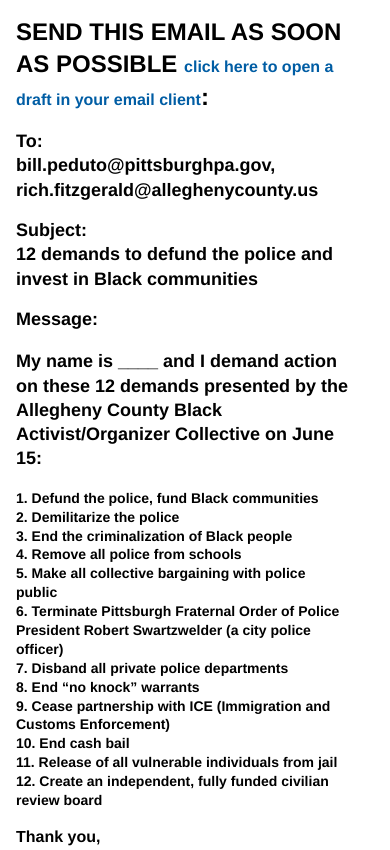
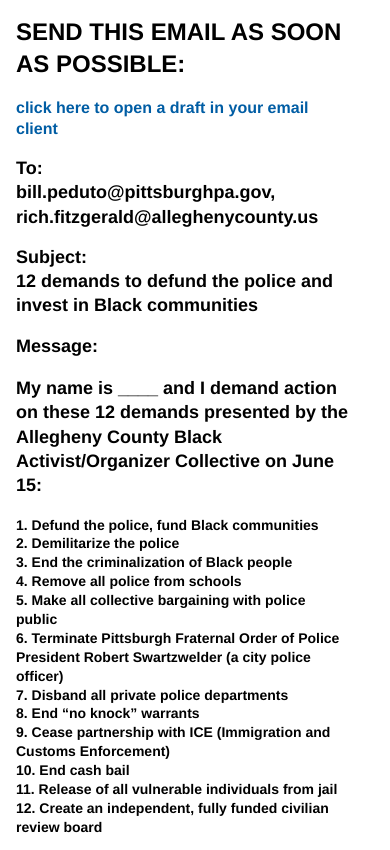
Before and after one commit to laras126/zines, a website: page juneteenth-flyer/index.html in a window 390 px wide. Shown: the top 850 px of the page. Drawn offline with Linux system fonts and the light colour scheme.

Commit message:
fix: media query + add mailto link

```diff
--- a/juneteenth-flyer/index.html
+++ b/juneteenth-flyer/index.html
@@ -21,7 +21,8 @@
 				<div class="background">
 				</div>
 				<div class="text js-Flyer">
-					<h3 class="lrv-u-font-size-24">SEND THIS EMAIL AS SOON AS POSSIBLE <a class="a-hidden@print" href="mailto:bill.peduto@pittsburghpa.gov,rich.fitzgerald@alleghenycounty.us?subject=12%20demands%20to%20defund%20the%20police%20and%20invest%20in%20Black%20communities&body=Hello%2C%0A%0AMy%20name%20is%20___%2C%20and%20I%20support%20these%2012%20demands%20presented%20by%20the%20Allegheny%20County%20Black%20Activist%20and%20Organizer%20Collective%20on%20June%2015%3A%0A%0ADefund%20the%20police%2C%20fund%20Black%20communities%0ADemilitarize%20the%20police%0AEnd%20the%20criminalization%20of%20Black%20people%0ARemove%20all%20police%20from%20schools%0AMake%20all%20collective%20bargaining%20with%20police%20public%0ATerminate%20Pittsburgh%20Fraternal%20Order%20of%20Police%20President%20Robert%20Swartzwelder%20(a%20city%20police%20officer)%0ADisband%20all%20private%20police%20departments%0AEnd%20%E2%80%9Cno%20knock%E2%80%9D%20warrants%0ACease%20partnership%20with%20ICE%20(Immigration%20and%20Customs%20Enforcement)%0AEnd%20cash%20bail%0ARelease%20of%20all%20vulnerable%20individuals%20from%20jail%0ACreate%20an%20independent%2C%20fully%20funded%20civilian%20review%20board%0A%0AThank%20you%2C%0A%0A%5BNAME%5D%0A%5BADDRESS%5D">click here to open a draft in your email client</a>:</h3>
+					<h3 class="lrv-u-font-size-24">SEND THIS EMAIL AS SOON AS POSSIBLE:</h3>
+					<p><a class="a-hidden@print" href="mailto:bill.peduto@pittsburghpa.gov,rich.fitzgerald@alleghenycounty.us?subject=12%20demands%20to%20defund%20the%20police%20and%20invest%20in%20Black%20communities&body=Hello%2C%0A%0AMy%20name%20is%20___%2C%20and%20I%20support%20these%2012%20demands%20presented%20by%20the%20Allegheny%20County%20Black%20Activist%20and%20Organizer%20Collective%20on%20June%2015%3A%0A%0ADefund%20the%20police%2C%20fund%20Black%20communities%0ADemilitarize%20the%20police%0AEnd%20the%20criminalization%20of%20Black%20people%0ARemove%20all%20police%20from%20schools%0AMake%20all%20collective%20bargaining%20with%20police%20public%0ATerminate%20Pittsburgh%20Fraternal%20Order%20of%20Police%20President%20Robert%20Swartzwelder%20(a%20city%20police%20officer)%0ADisband%20all%20private%20police%20departments%0AEnd%20%E2%80%9Cno%20knock%E2%80%9D%20warrants%0ACease%20partnership%20with%20ICE%20(Immigration%20and%20Customs%20Enforcement)%0AEnd%20cash%20bail%0ARelease%20of%20all%20vulnerable%20individuals%20from%20jail%0ACreate%20an%20independent%2C%20fully%20funded%20civilian%20review%20board%0A%0AThank%20you%2C%0A%0A%5BNAME%5D%0A%5BADDRESS%5D">click here to open a draft in your email client</a></p>
 					<h3 class="lrv-u-font-size-18 lrv-u-margin-t-1">To:<br> bill.peduto@pittsburghpa.gov, rich.fitzgerald@alleghenycounty.us</h3>
 					<h3 class="lrv-u-font-size-18 lrv-u-margin-t-1">Subject:<br>12 demands to defund the police and invest in Black communities</h3>
 					<h3 class="lrv-u-font-size-18 lrv-u-margin-t-1">Message:</h3>
--- a/zine.css
+++ b/zine.css
@@ -35,7 +35,7 @@
 	height: calc( 100% - var( --margin-size, 18pt ) );
 }
 
-@media screen and ( min-width: 700px ) {
+@media ( min-width: 700px ) {
 
 	.panels {
 		display: grid;
```
